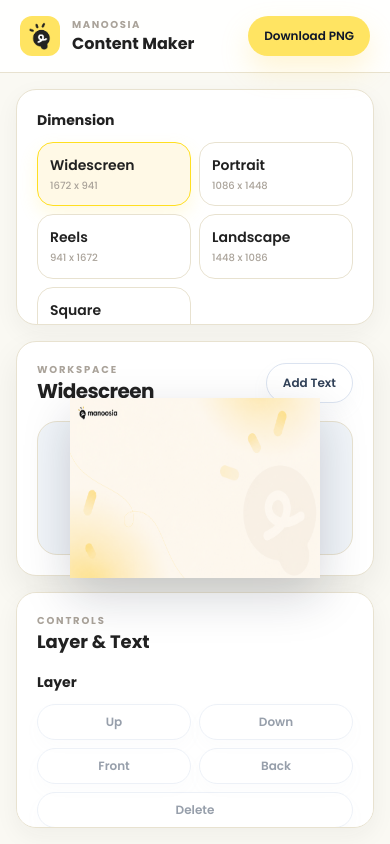
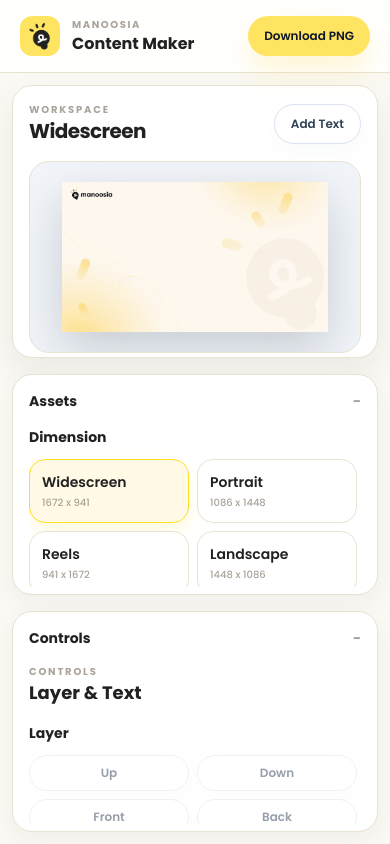
Before and after one commit to richardvinc/manoosia-content-maker, a React (Vite) app: page / in a window 390 px wide. Built offline with nearby package versions, Linux system fonts and the light colour scheme; a web font is replaced by a local one.

Commit message:
support mobile layout

```diff
--- a/src/index.css
+++ b/src/index.css
@@ -28,7 +28,7 @@
 		background: linear-gradient(180deg, #fffdf7 0%, #fbfcff 42%, #f4f1e8 100%);
 		font-family: "Poppins", ui-sans-serif, system-ui, sans-serif;
 		letter-spacing: 0;
-		overflow: hidden;
+		overflow-x: hidden;
 	}
 
 	button,
@@ -41,15 +41,49 @@
 
 @layer components {
 	.panel {
-		@apply rounded-[1.25rem] border border-(--user-border) bg-white p-5 shadow-[0_8px_24px_rgba(33,33,33,0.05)];
+		@apply rounded-[1.25rem] border border-(--user-border) bg-white p-4 shadow-[0_8px_24px_rgba(33,33,33,0.05)] sm:p-5;
 	}
 
 	.workspace-panel {
-		@apply flex min-h-0 flex-col rounded-[1.25rem] border border-(--user-border) bg-white p-5 shadow-[0_14px_34px_rgba(33,33,33,0.07)];
+		@apply flex min-h-0 flex-col rounded-[1.25rem] border border-(--user-border) bg-white p-4 shadow-[0_14px_34px_rgba(33,33,33,0.07)] sm:p-5;
 	}
 
 	.workspace-fit {
-		@apply flex min-h-0 flex-1 items-center justify-center overflow-visible rounded-[1.25rem] border border-(--user-border) bg-slate-100 p-8;
+		@apply flex min-h-48 flex-1 items-center justify-center overflow-auto rounded-[1.25rem] border border-(--user-border) bg-slate-100 p-4 sm:min-h-72 sm:p-8;
+	}
+
+	.mobile-disclosure summary {
+		@apply cursor-pointer list-none text-sm font-bold text-(--user-text);
+	}
+
+	.mobile-disclosure summary::-webkit-details-marker {
+		display: none;
+	}
+
+	.mobile-disclosure summary::after {
+		@apply float-right text-(--user-subtle);
+		content: "+";
+	}
+
+	.mobile-disclosure[open] summary {
+		@apply mb-4;
+	}
+
+	.mobile-disclosure[open] summary::after {
+		content: "-";
+	}
+
+	.mobile-disclosure {
+		@apply min-h-0 shrink-0;
+	}
+
+	.mobile-disclosure[open] {
+		flex: 0 1 auto;
+	}
+
+	.mobile-disclosure-body {
+		@apply min-h-0 overflow-auto pr-1;
+		max-height: clamp(7rem, 19svh, 11rem);
 	}
 
 	.kicker {
@@ -117,12 +151,14 @@
 		@apply rounded-xl bg-slate-50 object-contain transition duration-150;
 	}
 
-	.character-thumb:hover {
-		@apply relative z-30;
-	}
+	@media (hover: hover) and (pointer: fine) {
+		.character-thumb:hover {
+			@apply relative z-30;
+		}
 
-	.character-thumb:hover img {
-		@apply scale-[2.2] shadow-[0_18px_34px_rgba(15,23,42,0.22)];
+		.character-thumb:hover img {
+			@apply scale-[2.2] shadow-[0_18px_34px_rgba(15,23,42,0.22)];
+		}
 	}
 
 	.thumb-active {
@@ -152,4 +188,32 @@
 	.align-guide-y {
 		@apply left-0 right-0 top-1/2 h-0.5 -translate-y-1/2;
 	}
+
+	@media (min-width: 1024px) {
+		body {
+			overflow: hidden;
+		}
+
+		.mobile-disclosure summary {
+			display: none;
+		}
+
+		.mobile-disclosure[open] summary {
+			margin-bottom: 0;
+		}
+
+		.mobile-disclosure:not([open]) > .mobile-disclosure-body {
+			display: block;
+		}
+
+		.mobile-disclosure-body {
+			max-height: none;
+			overflow: visible;
+			padding-right: 0;
+		}
+
+		.workspace-fit {
+			min-height: 0;
+		}
+	}
 }
--- a/src/main.tsx
+++ b/src/main.tsx
@@ -137,6 +137,8 @@ function centerLayer(size: Dimension["size"], width: number, height: number) {
 
 function App() {
 	const viewport = useViewportSize();
+	const workspaceFitRef = useRef<HTMLDivElement>(null);
+	const workspaceFitSize = useElementSize(workspaceFitRef);
 	const [dimensionKey, setDimensionKey] = useState<DimensionKey>("widescreen");
 	const dimension = dimensions.find((item) => item.key === dimensionKey) ?? dimensions[0];
 	const [background, setBackground] = useState(dimension.backgrounds[0]);
@@ -165,10 +167,11 @@ function App() {
 			: { x: false, y: false };
 
 	const scale = useMemo(() => {
-		const maxWidth = Math.max(320, viewport.width - 740);
-		const maxHeight = Math.max(320, viewport.height - 230);
+		const isMobile = viewport.width < 1024;
+		const maxWidth = Math.max(260, (workspaceFitSize.width || viewport.width) - (isMobile ? 32 : 64));
+		const maxHeight = Math.max(260, isMobile ? viewport.height * 0.68 : viewport.height - 230);
 		return Math.min(maxWidth / dimension.size.width, maxHeight / dimension.size.height, 1);
-	}, [dimension.size.height, dimension.size.width, viewport.height, viewport.width]);
+	}, [dimension.size.height, dimension.size.width, viewport.height, viewport.width, workspaceFitSize.width]);
 
 	useEffect(() => {
 		setBackground(dimension.backgrounds[0]);
@@ -335,8 +338,10 @@ function App() {
 				</div>
 			</header>
 
-			<main className="grid h-[calc(100vh-73px)] gap-4 px-4 py-4 lg:grid-cols-[280px_minmax(0,1fr)_320px]">
-				<aside className="panel overflow-hidden">
+			<main className="flex h-[calc(100svh-73px)] flex-col gap-4 overflow-hidden px-3 py-3 sm:px-4 sm:py-4 lg:grid lg:h-[calc(100vh-73px)] lg:grid-cols-[280px_minmax(0,1fr)_320px]">
+				<details className="mobile-disclosure panel order-2 overflow-hidden lg:order-none" open>
+					<summary>Assets</summary>
+					<div className="mobile-disclosure-body">
 						<Section title="Dimension">
 							<div className="grid grid-cols-2 gap-2">
 								{dimensions.map((item) => (
@@ -377,9 +382,10 @@ function App() {
 								))}
 							</div>
 						</Section>
-				</aside>
+					</div>
+				</details>
 
-				<section className="workspace-panel min-w-0">
+				<section className="workspace-panel order-1 min-w-0 lg:order-none">
 					<div className="mb-4 flex flex-wrap items-center justify-between gap-3">
 						<div>
 							<p className="kicker">Workspace</p>
@@ -392,7 +398,7 @@ function App() {
 						</div>
 					</div>
 
-					<div className="workspace-fit">
+					<div className="workspace-fit" ref={workspaceFitRef}>
 						<div
 							ref={stageRef}
 							className="relative mx-auto overflow-visible shadow-[0_18px_45px_rgba(15,23,42,0.18)]"
@@ -481,7 +487,9 @@ function App() {
 					</div>
 				</section>
 
-				<aside className="panel overflow-auto">
+				<details className="mobile-disclosure panel order-3 overflow-hidden lg:order-none" open>
+					<summary>Controls</summary>
+					<div className="mobile-disclosure-body">
 						<div className="mb-4">
 							<p className="kicker">Controls</p>
 							<h2 className="text-lg font-bold">Layer & Text</h2>
@@ -587,7 +595,8 @@ function App() {
 								Select layer to reorder. Select text layer to edit font and content.
 							</p>
 						)}
-				</aside>
+					</div>
+				</details>
 			</main>
 		</div>
 	);
@@ -613,6 +622,26 @@ function useViewportSize() {
 		window.addEventListener("resize", onResize);
 		return () => window.removeEventListener("resize", onResize);
 	}, []);
+
+	return size;
+}
+
+function useElementSize(ref: React.RefObject<HTMLElement | null>) {
+	const [size, setSize] = useState({ width: 0, height: 0 });
+
+	useEffect(() => {
+		if (!ref.current) {
+			return;
+		}
+		const observer = new ResizeObserver(([entry]) => {
+			setSize({
+				width: entry.contentRect.width,
+				height: entry.contentRect.height,
+			});
+		});
+		observer.observe(ref.current);
+		return () => observer.disconnect();
+	}, [ref]);
 
 	return size;
 }
```
Lines whose indentation alone changed are shown as unchanged.
